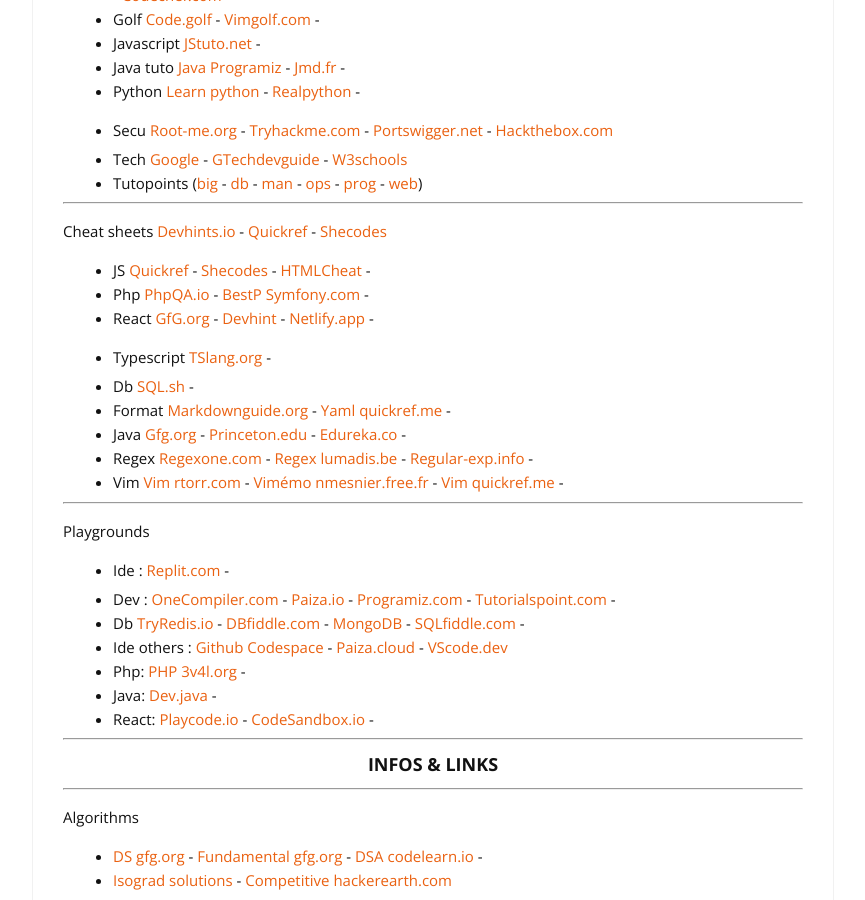
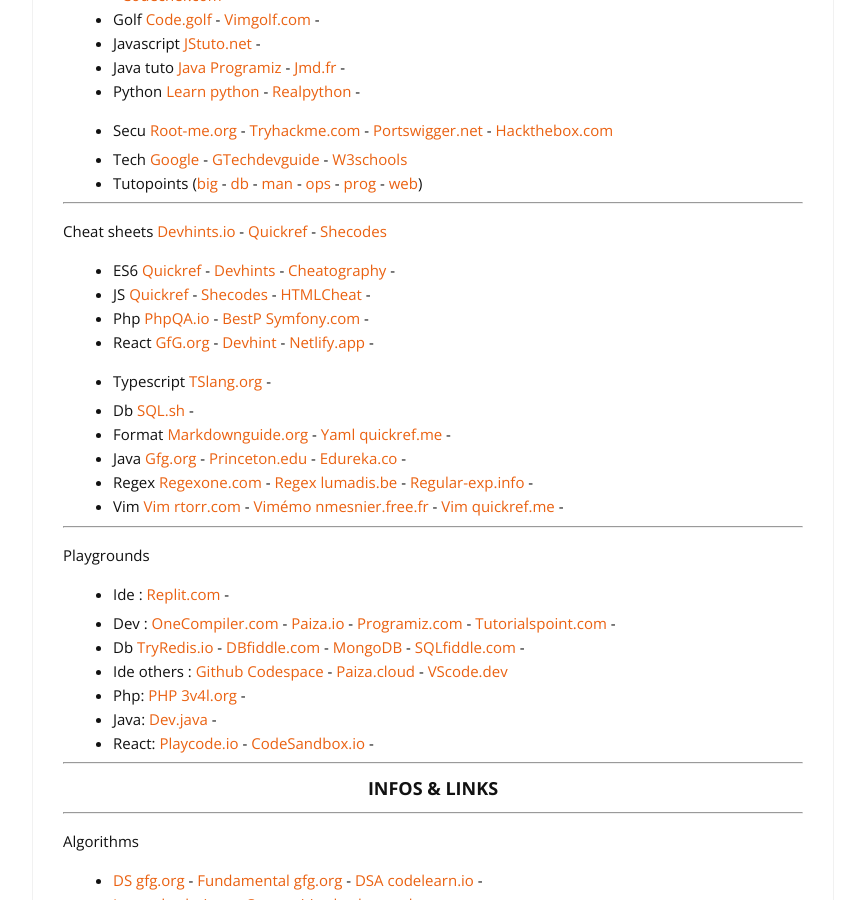
Before and after one commit to cylmat/cylmat.github.io, a Jekyll site: the page built from _pages/USEFUL.md, in a window 1280 px wide and 900 px high, scrolled down 591 px. Shown: the whole window, without its empty margins (207-1072 px from the left). Built offline with Jekyll 4.4.1, drawn with Linux system fonts in a browser that asks for light colours; nearby versions of some CDN libraries.

Commit message:
Update USEFUL.md

```diff
--- a/_pages/USEFUL.md
+++ b/_pages/USEFUL.md
@@ -36,6 +36,7 @@
 Cheat sheets
 [Devhints.io](https://devhints.io) - [Quickref](https://quickref.me) - [Shecodes](http://cheatsheets.shecodes.io/)
 
+- ES6 [Quickref](https://quickref.me/es6.html) - [Devhints](https://devhints.io/es6) - [Cheatography](https://cheatography.com/romansemko/cheat-sheets/ecmascript-6-es6/) -
 - JS [Quickref](https://quickref.me/javascript.html) - [Shecodes](http://cheatsheets.shecodes.io/javascript) - [HTMLCheat](https://htmlcheatsheet.com/js) -
 - Php [PhpQA.io](https://phpqa.io) - [BestP Symfony.com](https://symfony.com/doc/current/best_practices.html) -
 - React [GfG.org](https://www.geeksforgeeks.org/react-cheat-sheet/) - [Devhint](https://devhints.io/react) - [Netlify.app](https://react-typescript-cheatsheet.netlify.app) -
```
